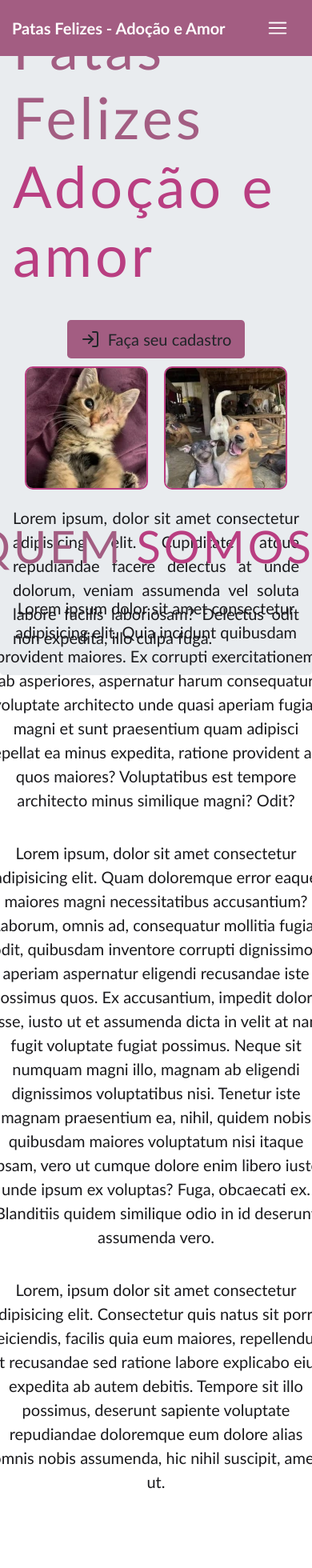
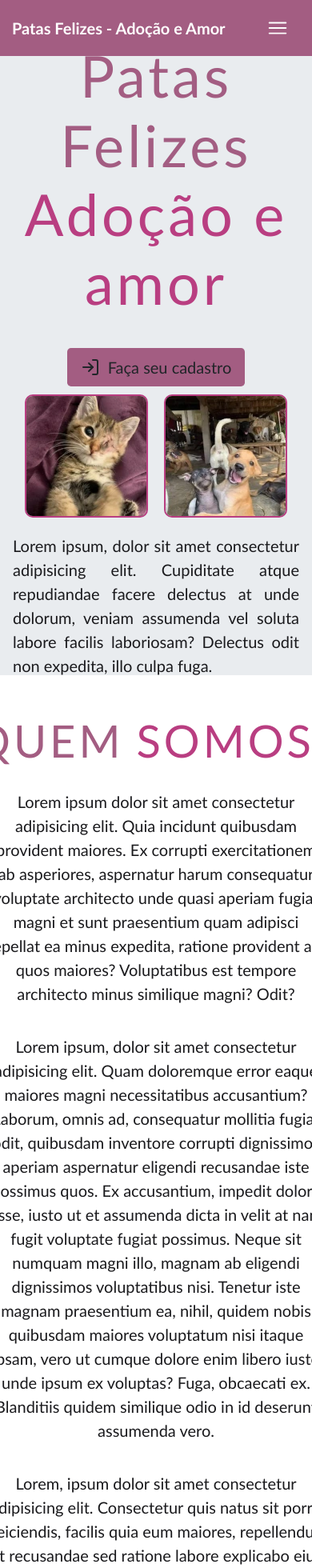
Before and after one commit to joaoflorencoJS/Patas-Felizes-Frontend, a React (Create React App) app: page / in a window 390 px wide. Shown: the top 1960 px of the page at 80% size. Before the commit the page ends 1883 px from the top, so only its background shows below. Built offline with nearby package versions, Linux system fonts and the light colour scheme.

Commit message:
Terminando de separar a main page em vários componentes e mexendo na visualizaÃação da main page

```diff
--- a/src/components/HomeSections/Main/index.js
+++ b/src/components/HomeSections/Main/index.js
@@ -14,10 +14,10 @@ import homeDog from './imgs/homeDog150.webp';
 
 export default function LandingHomePageMain() {
   return (
-    <LandingContainer className="jumbotron mb-0">
+    <LandingContainer className="jumbotron mb-0 rounded-0">
       <div className="row">
         <HomeContent className="col-md">
-          <h1 className="d-flex flex-column align-items-center display-3">
+          <h1 className="d-flex flex-column align-items-center text-center display-3">
             <SpanPrimaryColor>Patas Felizes</SpanPrimaryColor>
             <SpanTerciaryColor>Adoção e amor</SpanTerciaryColor>
           </h1>
--- a/src/components/HomeSections/Main/styled.js
+++ b/src/components/HomeSections/Main/styled.js
@@ -2,10 +2,13 @@ import styled from 'styled-components';
 import * as colors from '../../../config/colors';
 
 export const LandingContainer = styled.section`
-  height: 100vh;
+  /* height: calc(90vh - 70px); */
+  min-height: calc(90vh - 70px);
+  max-height: calc(100vh - 70px);
   display: flex;
   justify-content: center;
   align-items: center;
+  margin-top: 70px;
 `;
 
 export const HomeContent = styled.div`
--- a/src/components/HomeSections/WhoWeAre/index.js
+++ b/src/components/HomeSections/WhoWeAre/index.js
@@ -1,6 +1,55 @@
 import React from 'react';
-import something from './styled';
+import {
+  LandingContainer,
+  HomeContent,
+  SpanPrimaryColor,
+  SpanTerciaryColor,
+} from './styled';
 
-export default function LandingHomePageMain() {
-  return <p>Test</p>;
+export default function LandingHomePageWhoWeAre() {
+  return (
+    <LandingContainer className="mb-0 pt-5 pb-5">
+      <div className="row container">
+        <HomeContent className="col-md text-center lead">
+          <h1 className="display-4">
+            <SpanPrimaryColor className="mr-3">QUEM</SpanPrimaryColor>
+            <SpanTerciaryColor>SOMOS?</SpanTerciaryColor>
+          </h1>
+
+          <p>
+            Lorem ipsum dolor sit amet consectetur adipisicing elit. Quia
+            incidunt quibusdam provident maiores. Ex corrupti exercitationem ab
+            asperiores, aspernatur harum consequatur voluptate architecto unde
+            quasi aperiam fugiat magni et sunt praesentium quam adipisci
+            repellat ea minus expedita, ratione provident ad, quos maiores?
+            Voluptatibus est tempore architecto minus similique magni? Odit?
+          </p>
+
+          <p>
+            Lorem ipsum, dolor sit amet consectetur adipisicing elit. Quam
+            doloremque error eaque maiores magni necessitatibus accusantium?
+            Laborum, omnis ad, consequatur mollitia fugiat odit, quibusdam
+            inventore corrupti dignissimos aperiam aspernatur eligendi
+            recusandae iste possimus quos. Ex accusantium, impedit dolore esse,
+            iusto ut et assumenda dicta in velit at nam fugit voluptate fugiat
+            possimus. Neque sit numquam magni illo, magnam ab eligendi
+            dignissimos voluptatibus nisi. Tenetur iste magnam praesentium ea,
+            nihil, quidem nobis quibusdam maiores voluptatum nisi itaque ipsam,
+            vero ut cumque dolore enim libero iusto unde ipsum ex voluptas?
+            Fuga, obcaecati ex. Blanditiis quidem similique odio in id deserunt
+            assumenda vero.
+          </p>
+
+          <p>
+            Lorem, ipsum dolor sit amet consectetur adipisicing elit.
+            Consectetur quis natus sit porro reiciendis, facilis quia eum
+            maiores, repellendus ut recusandae sed ratione labore explicabo eius
+            expedita ab autem debitis. Tempore sit illo possimus, deserunt
+            sapiente voluptate repudiandae doloremque eum dolore alias omnis
+            nobis assumenda, hic nihil suscipit, amet ut.
+          </p>
+        </HomeContent>
+      </div>
+    </LandingContainer>
+  );
 }
--- a/src/components/HomeSections/WhoWeAre/styled.js
+++ b/src/components/HomeSections/WhoWeAre/styled.js
@@ -1,2 +1,45 @@
 import styled from 'styled-components';
 import * as colors from '../../../config/colors';
+
+export const LandingContainer = styled.section`
+  /* height: 100vh; */
+  display: flex;
+  justify-content: center;
+  align-items: center;
+`;
+
+export const HomeContent = styled.div`
+  display: flex;
+  flex-direction: column;
+  align-items: center;
+  justify-content: center;
+  gap: 20px;
+
+  a {
+    display: flex;
+    align-items: center;
+    gap: 10px;
+    margin: 10px;
+    outline: none;
+    transition: all 300ms;
+    background: ${colors.primaryColor};
+  }
+
+  button {
+    display: flex;
+    gap: 10px;
+    margin: 10px;
+    outline: none;
+    transition: all 300ms;
+  }
+`;
+
+export const SpanPrimaryColor = styled.span`
+  color: ${colors.primaryColor};
+  letter-spacing: 4px;
+`;
+
+export const SpanTerciaryColor = styled.span`
+  color: ${colors.terciaryColor};
+  letter-spacing: 4px;
+`;
--- a/src/pages/Home/index.js
+++ b/src/pages/Home/index.js
@@ -1,60 +1,13 @@
 import React from 'react';
 import { Container } from '../../styles/GlobalStyles';
-import {
-  SpanPrimaryColor,
-  SpanTerciaryColor,
-  HomeContent,
-  LandingContainer,
-} from './styled';
 import LandingHomePageMain from '../../components/HomeSections/Main';
+import LandingHomePageWhoWeAre from '../../components/HomeSections/WhoWeAre';
 
 export default function Home() {
   return (
     <Container>
       <LandingHomePageMain />
-      <LandingContainer className="mb-0">
-        <div className="row container">
-          <HomeContent className="col-md">
-            <h1 className="d-flex align-items-center display-4">
-              <SpanPrimaryColor className="mr-3">QUEM</SpanPrimaryColor>
-              <SpanTerciaryColor>SOMOS?</SpanTerciaryColor>
-            </h1>
-
-            <p className="lead text-center">
-              Lorem ipsum dolor sit amet consectetur adipisicing elit. Quia
-              incidunt quibusdam provident maiores. Ex corrupti exercitationem
-              ab asperiores, aspernatur harum consequatur voluptate architecto
-              unde quasi aperiam fugiat magni et sunt praesentium quam adipisci
-              repellat ea minus expedita, ratione provident ad, quos maiores?
-              Voluptatibus est tempore architecto minus similique magni? Odit?
-            </p>
-
-            <p className="lead text-center">
-              Lorem ipsum, dolor sit amet consectetur adipisicing elit. Quam
-              doloremque error eaque maiores magni necessitatibus accusantium?
-              Laborum, omnis ad, consequatur mollitia fugiat odit, quibusdam
-              inventore corrupti dignissimos aperiam aspernatur eligendi
-              recusandae iste possimus quos. Ex accusantium, impedit dolore
-              esse, iusto ut et assumenda dicta in velit at nam fugit voluptate
-              fugiat possimus. Neque sit numquam magni illo, magnam ab eligendi
-              dignissimos voluptatibus nisi. Tenetur iste magnam praesentium ea,
-              nihil, quidem nobis quibusdam maiores voluptatum nisi itaque
-              ipsam, vero ut cumque dolore enim libero iusto unde ipsum ex
-              voluptas? Fuga, obcaecati ex. Blanditiis quidem similique odio in
-              id deserunt assumenda vero.
-            </p>
-
-            <p className="lead text-center">
-              Lorem, ipsum dolor sit amet consectetur adipisicing elit.
-              Consectetur quis natus sit porro reiciendis, facilis quia eum
-              maiores, repellendus ut recusandae sed ratione labore explicabo
-              eius expedita ab autem debitis. Tempore sit illo possimus,
-              deserunt sapiente voluptate repudiandae doloremque eum dolore
-              alias omnis nobis assumenda, hic nihil suscipit, amet ut.
-            </p>
-          </HomeContent>
-        </div>
-      </LandingContainer>
+      <LandingHomePageWhoWeAre />
     </Container>
   );
 }
```
